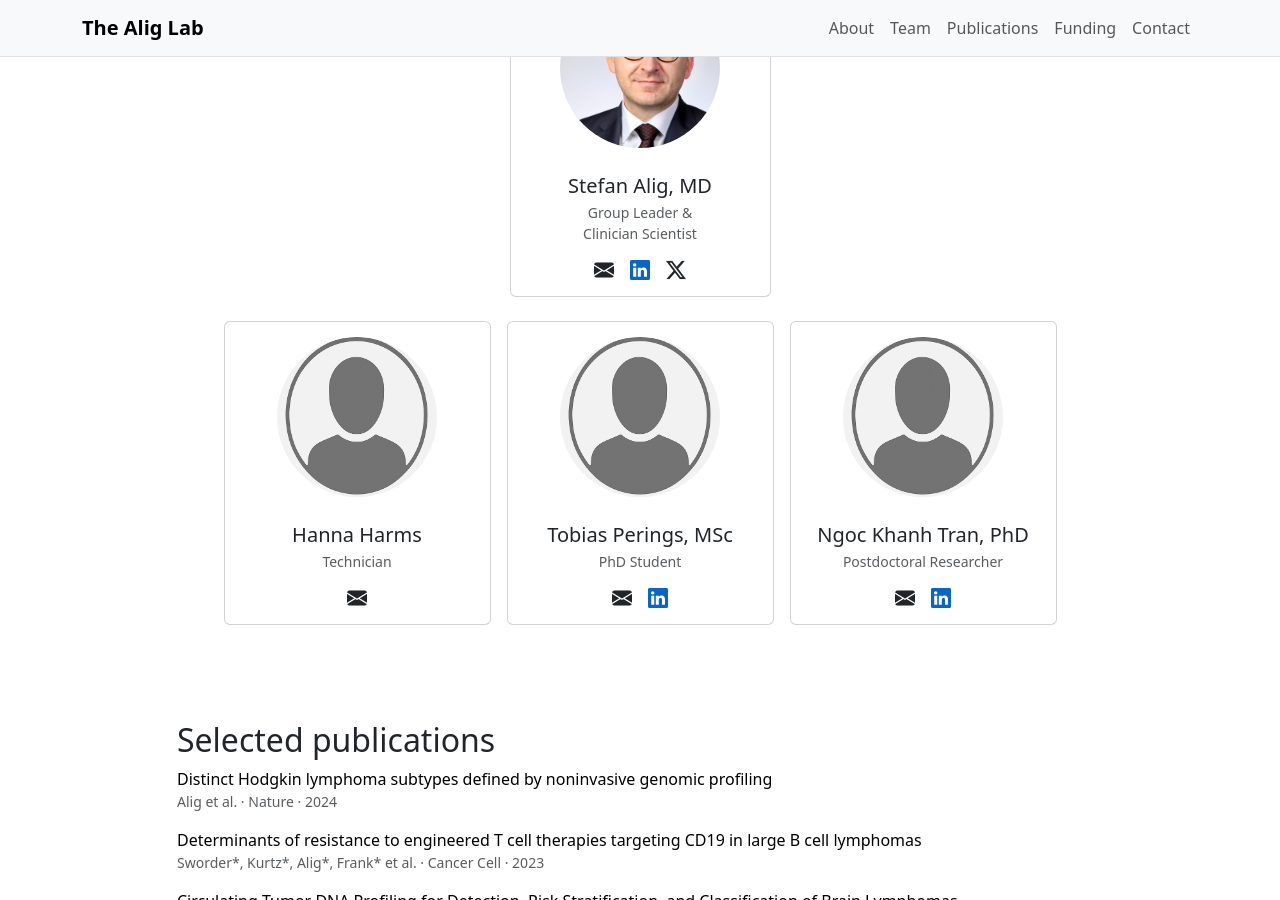
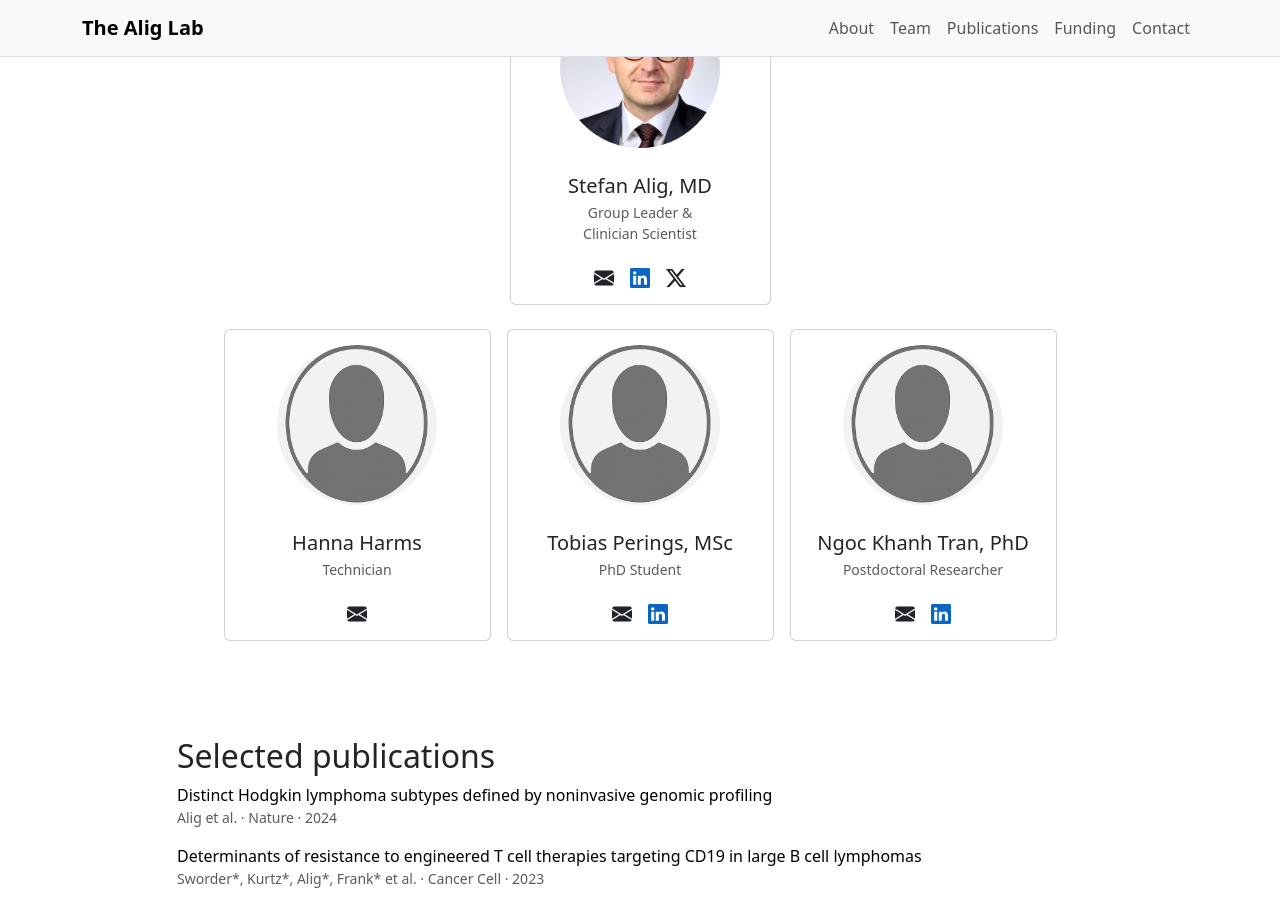
Before and after one commit to AligLab/AligLab.github.io, a Jekyll site: the page built from index.md, in a window 1280 px wide and 900 px high, scrolled down 1251 px. Built offline with Jekyll 4.4.1, drawn with Linux system fonts in a browser that asks for light colours.

Commit message:
Update style.css

```diff
--- a/assets/css/style.css
+++ b/assets/css/style.css
@@ -96,3 +96,11 @@
 
 /* Anchor scroll offset (match navbar height) */
 html { scroll-padding-top: 20px; }
+
+
+/* Equal-height team cards */
+#team .row > [class^="col"] { display: flex; }          /* make columns equalize */
+#team .card { display: flex; flex-direction: column; width: 100%; }
+#team .card-img-top { flex: 0 0 auto; }                 /* image keeps size */
+#team .card-body { display: flex; flex-direction: column; flex: 1 1 auto; }
+#team .card-footer { margin-top: auto; }                /* footer sticks to bottom */
```
